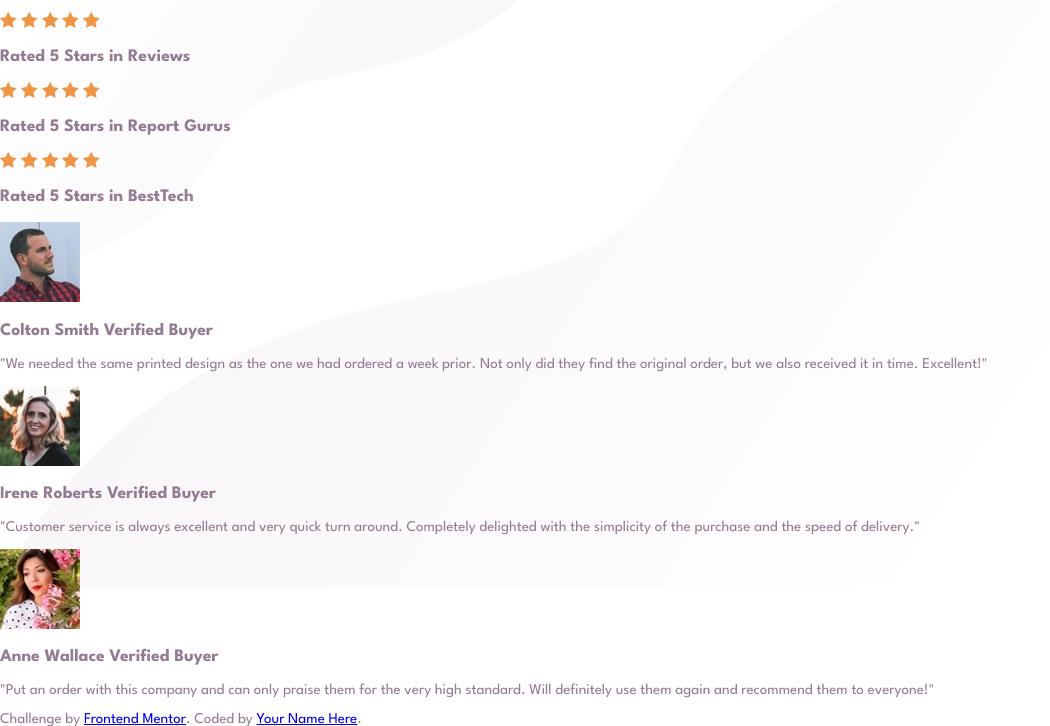
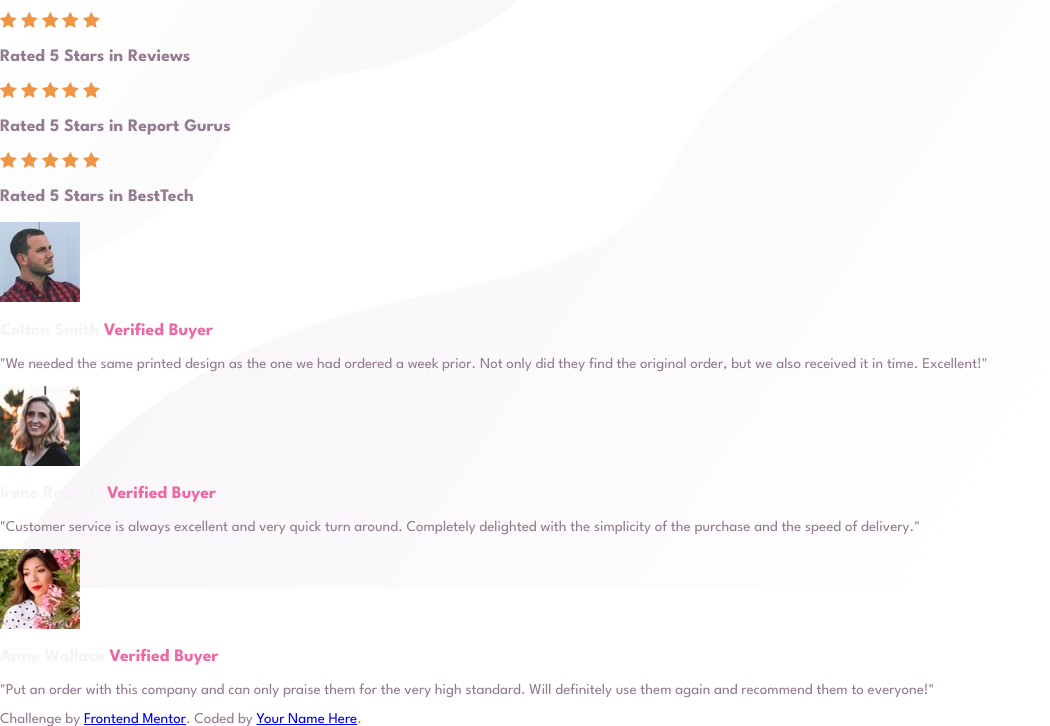
Before and after one commit to seigiakatsuka/social-proof-section-master, a plain HTML site: page index.html in a window 1280 px wide. Shown: the part 85-811 px from the top of the page, without its empty margins (0-1050 px from the left). Drawn offline with Linux system fonts and the light colour scheme.

Commit message:
layout changes

```diff
--- a/css/style.css
+++ b/css/style.css
@@ -33,8 +33,16 @@ body {
 
 /*-- Typography --*/
 
-.span {
-  color: var(--clr-accent-200)
+span {
+  color: var(--clr-accent-200);
+}
+
+.customer-name {
+  color: var(--clr-neutral-300);
 }
 
 /* -- Layout -- */
+
+.customer-image {
+  border-radius: 0%;
+}
```
